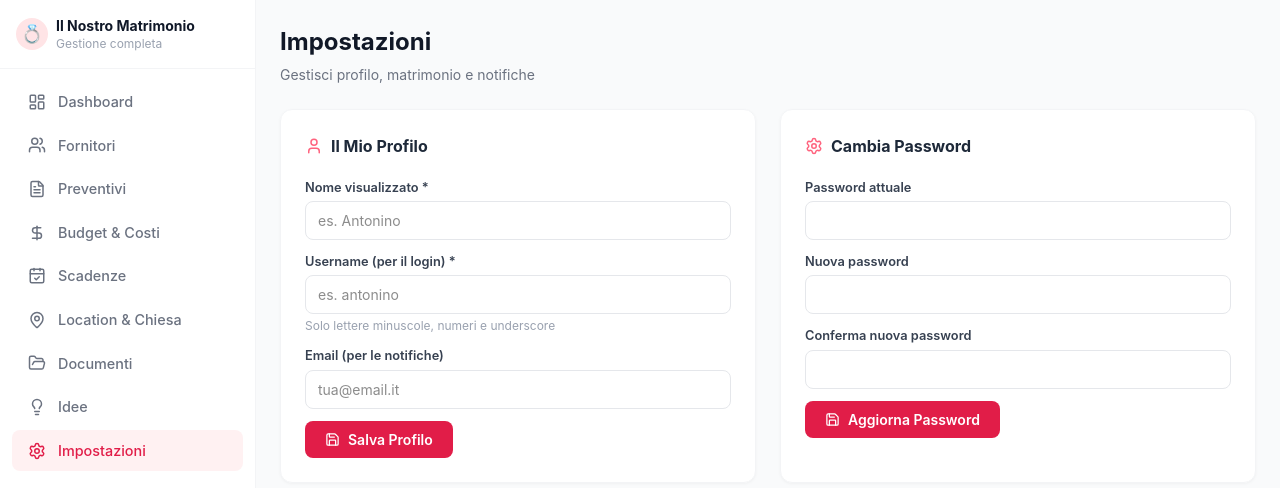
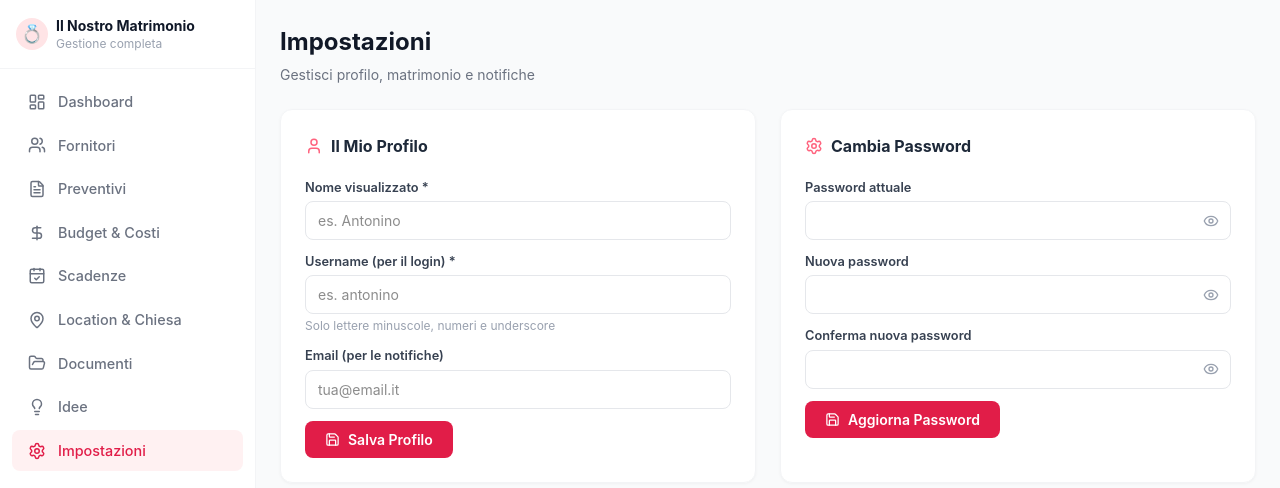
Before and after one commit to Antoninoc94/GestioneMatrimonio, a React (Vite) app in the folder client/: page /impostazioni in a window 1280 px wide. Shown: the top 488 px of the page. Built offline with nearby package versions, Linux system fonts and the light colour scheme; no server answers; sample sign-in values are in the browser's storage.

Commit message:
feat: show/hide password toggle in change password form
Co-Authored-By: Claude Sonnet 4.6 <noreply@anthropic.com>
Claude-Session: https://claude.ai/code/session_018d25iaiWu3nfZ11iK8k1Uh

```diff
--- a/client/src/pages/Impostazioni.jsx
+++ b/client/src/pages/Impostazioni.jsx
@@ -1,5 +1,5 @@
 import { useEffect, useState } from 'react';
-import { Save, Settings, User, Mail, Users, CheckCircle, XCircle, Palette } from 'lucide-react';
+import { Save, Settings, User, Mail, Users, CheckCircle, XCircle, Palette, Eye, EyeOff } from 'lucide-react';
 import api from '../api';
 import { useAuth } from '../AuthContext';
 import { useAppConfig } from '../AppConfigContext';
@@ -33,6 +33,7 @@ export default function Impostazioni() {
   // Password
   const [pwd, setPwd] = useState({ vecchia: '', nuova: '', conferma: '' });
   const [pwdMsg, setPwdMsg] = useState('');
+  const [showPwd, setShowPwd] = useState({ vecchia: false, nuova: false, conferma: false });
 
   // Email config
   const [emailCfg, setEmailCfg] = useState({ smtp_host: 'smtp.gmail.com', smtp_port: 587, smtp_user: '', smtp_password: '', from_name: 'Il Nostro Matrimonio', from_email: '', enabled: false });
@@ -147,18 +148,33 @@ export default function Impostazioni() {
         {/* Cambio password */}
         <Section title="Cambia Password" icon={Settings}>
           <form onSubmit={savePwd} className="space-y-3">
-            <div>
-              <label className="form-label">Password attuale</label>
-              <input type="password" className="form-input" value={pwd.vecchia} onChange={e => setPwd({ ...pwd, vecchia: e.target.value })} required />
-            </div>
-            <div>
-              <label className="form-label">Nuova password</label>
-              <input type="password" className="form-input" value={pwd.nuova} onChange={e => setPwd({ ...pwd, nuova: e.target.value })} required minLength={6} />
-            </div>
-            <div>
-              <label className="form-label">Conferma nuova password</label>
-              <input type="password" className="form-input" value={pwd.conferma} onChange={e => setPwd({ ...pwd, conferma: e.target.value })} required />
-            </div>
+            {[
+              { label: 'Password attuale', key: 'vecchia', extra: {} },
+              { label: 'Nuova password', key: 'nuova', extra: { minLength: 6 } },
+              { label: 'Conferma nuova password', key: 'conferma', extra: {} },
+            ].map(({ label, key, extra }) => (
+              <div key={key}>
+                <label className="form-label">{label}</label>
+                <div className="relative">
+                  <input
+                    type={showPwd[key] ? 'text' : 'password'}
+                    className="form-input pr-10"
+                    value={pwd[key]}
+                    onChange={e => setPwd({ ...pwd, [key]: e.target.value })}
+                    required
+                    {...extra}
+                  />
+                  <button
+                    type="button"
+                    className="absolute right-3 top-1/2 -translate-y-1/2 text-gray-400 hover:text-gray-600"
+                    onClick={() => setShowPwd(s => ({ ...s, [key]: !s[key] }))}
+                    tabIndex={-1}
+                  >
+                    {showPwd[key] ? <EyeOff size={16} /> : <Eye size={16} />}
+                  </button>
+                </div>
+              </div>
+            ))}
             {pwdMsg && <p className={`text-sm font-medium ${pwdMsg.startsWith('✓') ? 'text-green-600' : 'text-red-500'}`}>{pwdMsg}</p>}
             <button type="submit" className="btn-primary"><Save size={15} /> Aggiorna Password</button>
           </form>
```
